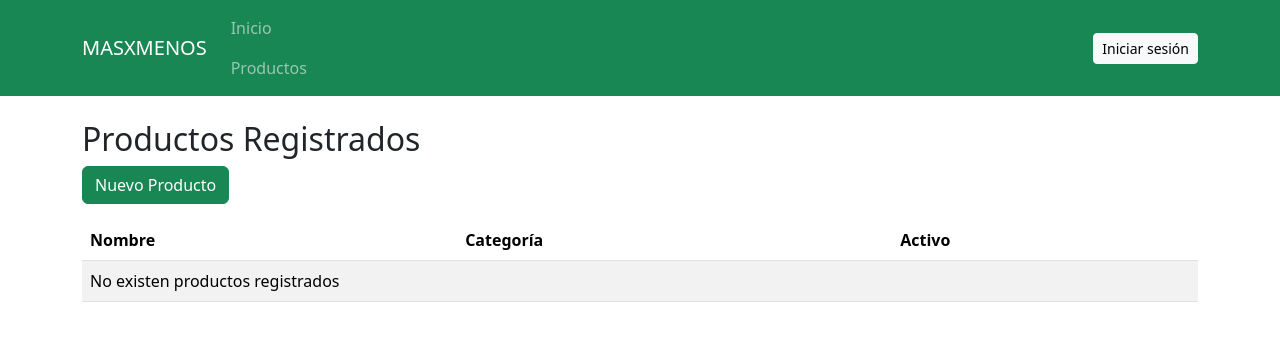
After one commit to bayancito/MASXMENOS, a Django app: page /productos/ in a window 1280 px wide. The commit adds this page. Shown: the top 341 px of the page. Run offline with Django 5.2, Linux system fonts and the light colour scheme; data that the repository does not hold is empty.

Commit message:
feat: crear vista de listado de productos

```diff
--- a/apps/productos/urls.py
+++ b/apps/productos/urls.py
@@ -1,9 +1,17 @@
 from django.urls import path
 
-from .views import crear_producto
-
+from .views import (
+    crear_producto,
+    lista_productos
+)
 
 urlpatterns = [
+
+    path(
+        '',
+        lista_productos,
+        name='lista_productos'
+    ),
 
     path(
         'nuevo/',
--- a/apps/productos/views.py
+++ b/apps/productos/views.py
@@ -1,7 +1,7 @@
 from django.shortcuts import render, redirect
 
 from .forms import ProductoForm
-
+from .models import Producto
 
 def crear_producto(request):
 
@@ -29,3 +29,14 @@ def crear_producto(request):
             'form': form
         }
     )
+def lista_productos(request):
+
+    productos = Producto.objects.all()
+
+    return render(
+        request,
+        'productos/lista_productos.html',
+        {
+            'productos': productos
+        }
+    )
--- a/templates/base.html
+++ b/templates/base.html
@@ -47,6 +47,12 @@
                         <a class="nav-link" href="{% url 'inicio' %}">
                             Inicio
                         </a>
+
+                         <a class="nav-link" href="{% url 'lista_productos' %}">
+                            Productos
+                        </a>
+
+
                     </li>
 
                 </ul>
--- /dev/null
+++ b/templates/productos/lista_productos.html
@@ -0,0 +1,64 @@
+{% extends 'base.html' %}
+
+{% block title %}
+Productos
+{% endblock %}
+
+{% block content %}
+
+<h2>Productos Registrados</h2>
+
+<a href="{% url 'crear_producto' %}"
+   class="btn btn-success mb-3">
+
+    Nuevo Producto
+
+</a>
+
+<table class="table table-striped">
+
+    <thead>
+
+        <tr>
+            <th>Nombre</th>
+            <th>Categoría</th>
+            <th>Activo</th>
+        </tr>
+
+    </thead>
+
+    <tbody>
+
+        {% for producto in productos %}
+
+        <tr>
+
+            <td>{{ producto.nombre }}</td>
+
+            <td>
+                {{ producto.categoria }}
+            </td>
+
+            <td>
+                {{ producto.activo }}
+            </td>
+
+        </tr>
+
+        {% empty %}
+
+        <tr>
+
+            <td colspan="3">
+                No existen productos registrados
+            </td>
+
+        </tr>
+
+        {% endfor %}
+
+    </tbody>
+
+</table>
+
+{% endblock %}
```
Also changed, not shown: templates/productos/categoria.html (deleted).
